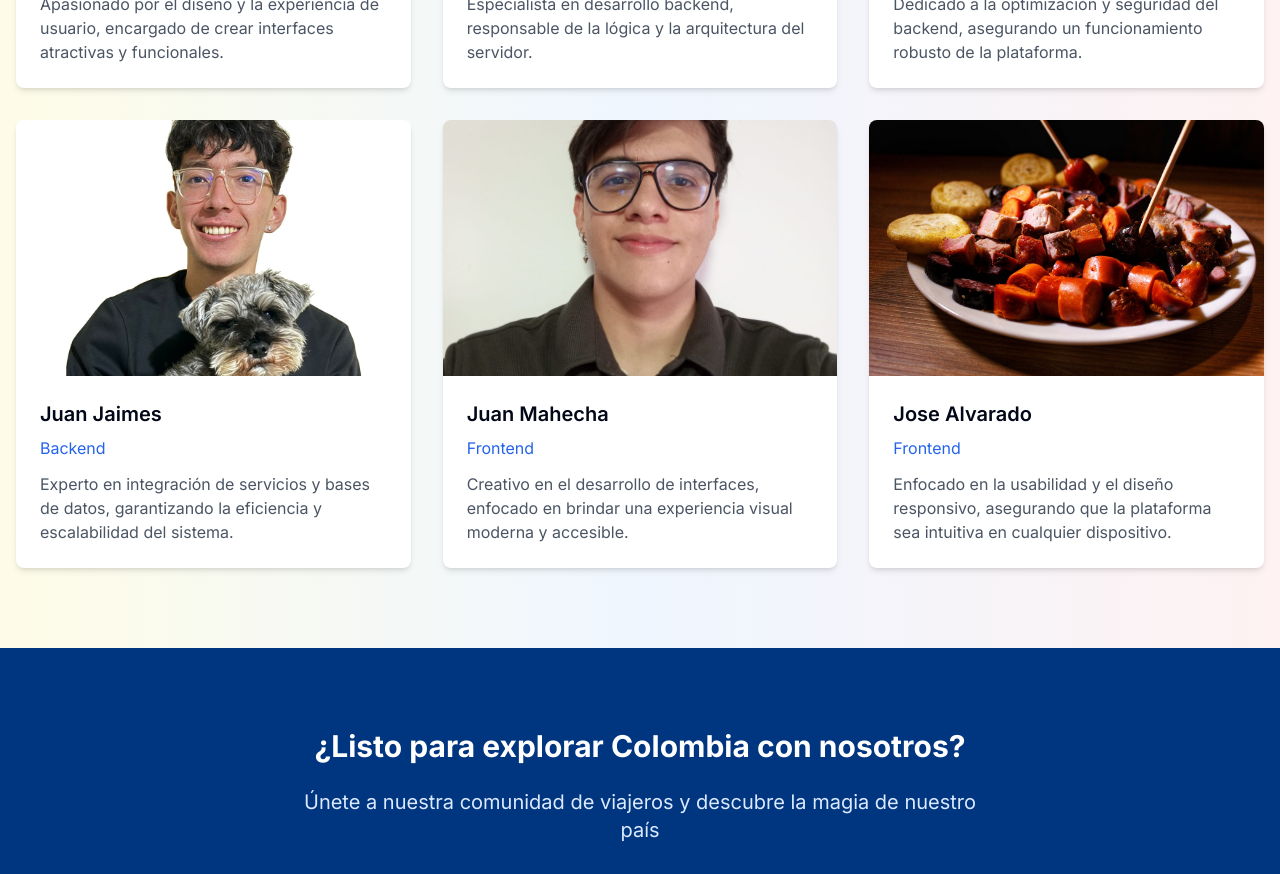
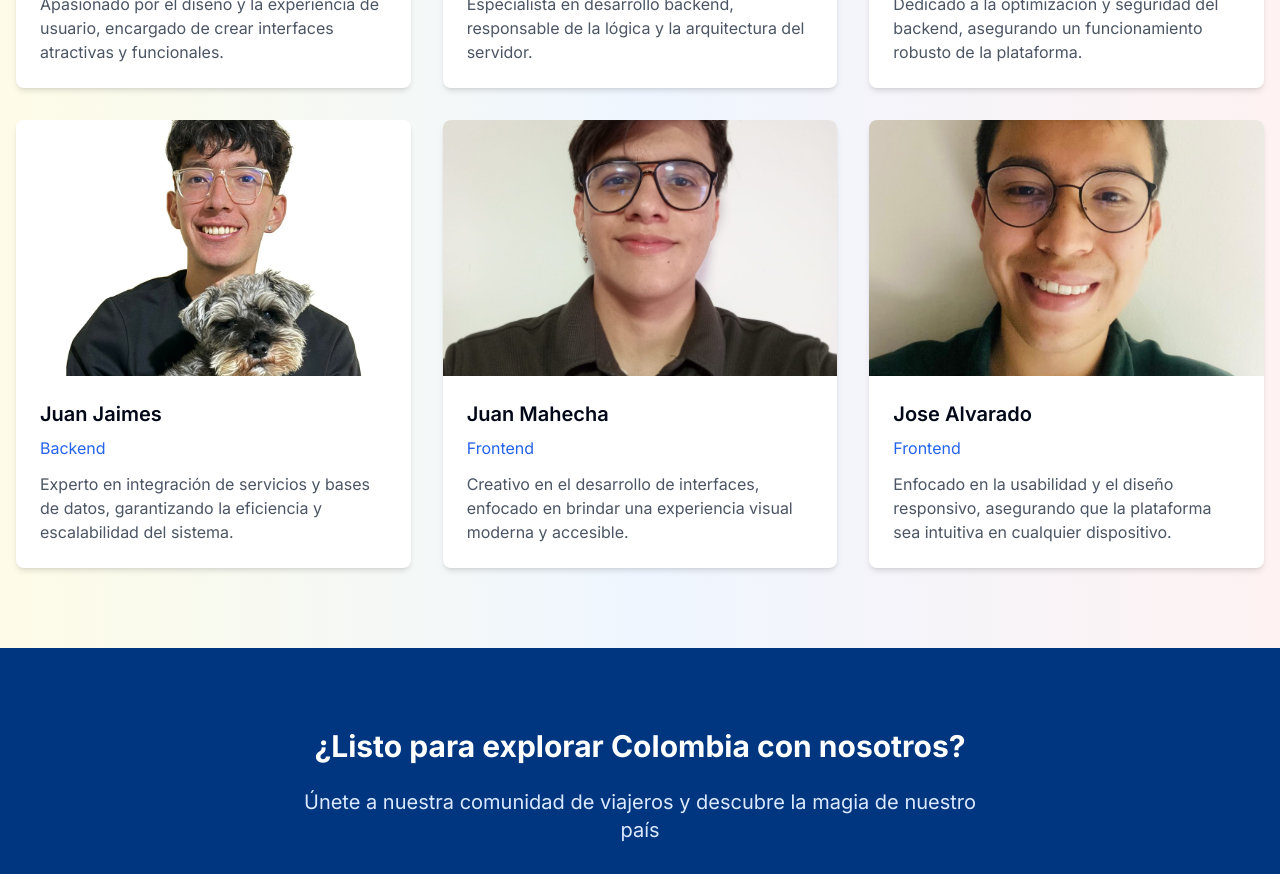
Before and after one commit to JuanMahecha05/FrontendAndariegos, a Next.js app: page /acerca in a window 1280 px wide. Shown: the part 2000-2874 px from the top of the page. Built offline with nearby package versions, Linux system fonts and the light colour scheme; no server answers.

Commit message:
Profile_image_alvarado

```diff
--- a/app/acerca/page.tsx
+++ b/app/acerca/page.tsx
@@ -121,7 +121,7 @@ export default function AboutPage() {
               {
                 name: 'Jose Alvarado',
                 role: 'Frontend',
-                image: '/images/picada.jpg',
+                image: '/images/alvarado.jpg',
                 description: 'Enfocado en la usabilidad y el diseño responsivo, asegurando que la plataforma sea intuitiva en cualquier dispositivo.'
               }
             ].map((member, index) => (
```
